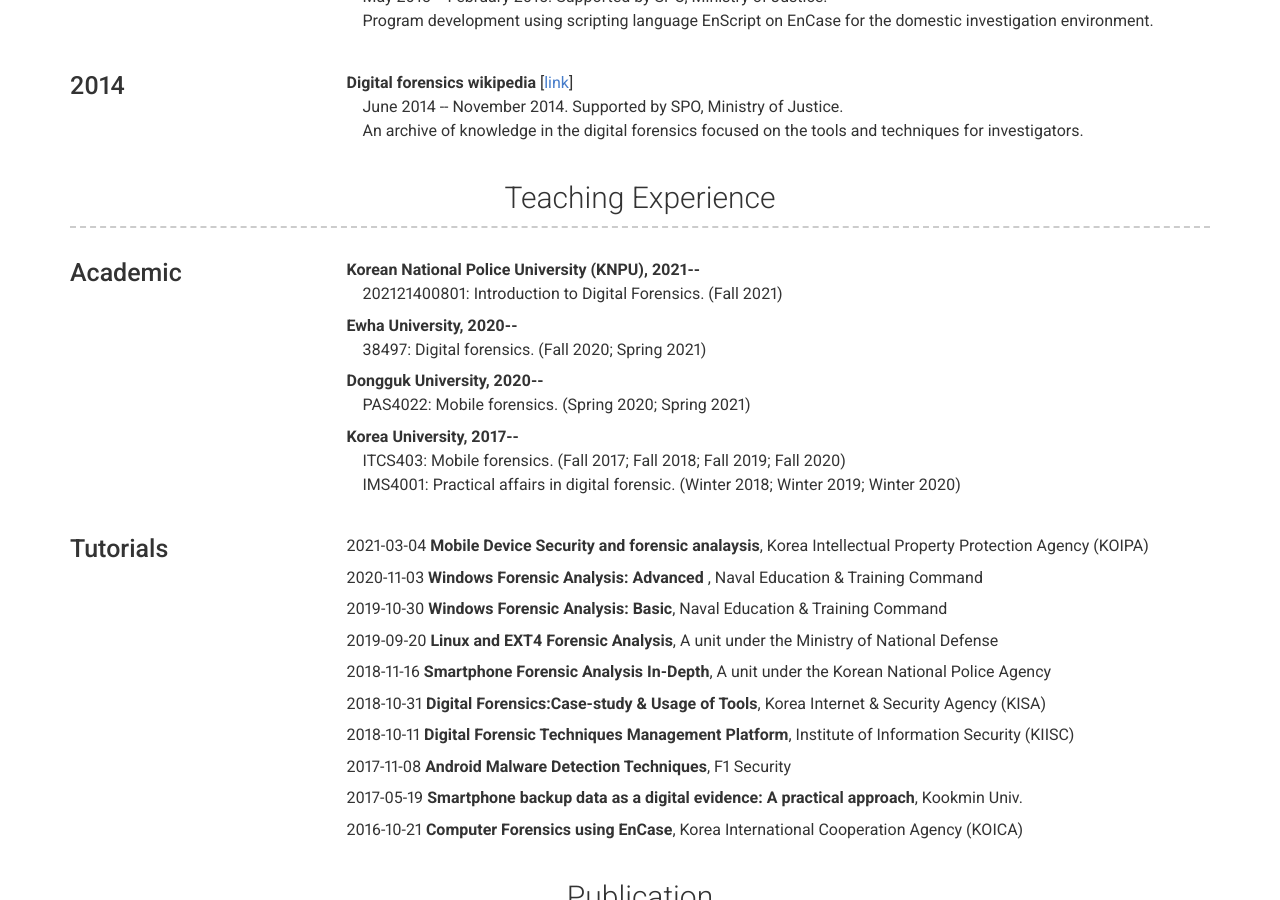
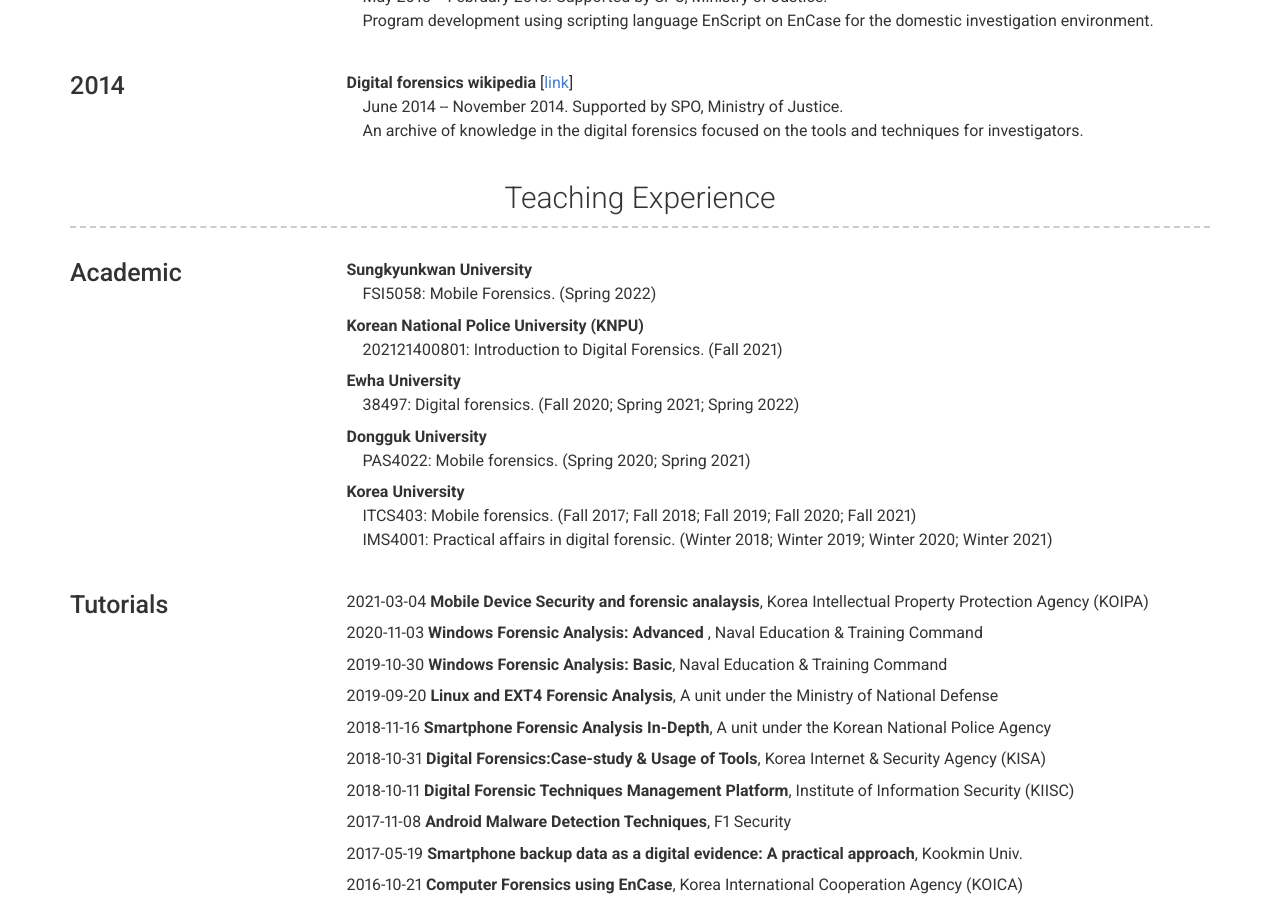
Before and after one commit to JaehyeokHan/jaehyeokhan.github.io, a Jekyll site: the page built from index.md, in a window 1280 px wide and 900 px high, scrolled down 1827 px. Built offline with Jekyll 4.4.1, drawn with Linux system fonts in a browser that asks for light colours; nearby versions of some CDN libraries.

Commit message:
Update _config.yml

```diff
--- a/_config.yml
+++ b/_config.yml
@@ -154,10 +154,11 @@ content:
         #quote: >
         #  TBC
         description: | # this will include new lines to allow paragraphs
-          <p style="text-indent: -1em;"><b>Korean National Police University (KNPU), 2021--</b><br>202121400801: Introduction to Digital Forensics. (Fall 2021)</p>
-          <p style="text-indent: -1em;"><b>Ewha University, 2020--</b><br>38497: Digital forensics. (Fall 2020; Spring 2021)</p>
-          <p style="text-indent: -1em;"><b>Dongguk University, 2020--</b><br>PAS4022: Mobile forensics. (Spring 2020; Spring 2021)</p>
-          <p style="text-indent: -1em;"><b>Korea University, 2017--</b><br>ITCS403: Mobile forensics. (Fall 2017; Fall 2018; Fall 2019; Fall 2020)<br>IMS4001: Practical affairs in digital forensic. (Winter 2018; Winter 2019; Winter 2020)</p>
+          <p style="text-indent: -1em;"><b>Sungkyunkwan University</b><br>FSI5058: Mobile Forensics. (Spring 2022)</p>
+          <p style="text-indent: -1em;"><b>Korean National Police University (KNPU)</b><br>202121400801: Introduction to Digital Forensics. (Fall 2021)</p>
+          <p style="text-indent: -1em;"><b>Ewha University</b><br>38497: Digital forensics. (Fall 2020; Spring 2021; Spring 2022)</p>
+          <p style="text-indent: -1em;"><b>Dongguk University</b><br>PAS4022: Mobile forensics. (Spring 2020; Spring 2021)</p>
+          <p style="text-indent: -1em;"><b>Korea University</b><br>ITCS403: Mobile forensics. (Fall 2017; Fall 2018; Fall 2019; Fall 2020; Fall 2021)<br>IMS4001: Practical affairs in digital forensic. (Winter 2018; Winter 2019; Winter 2020; Winter 2021)</p>
 
       - layout: left
         title: Tutorials
```
